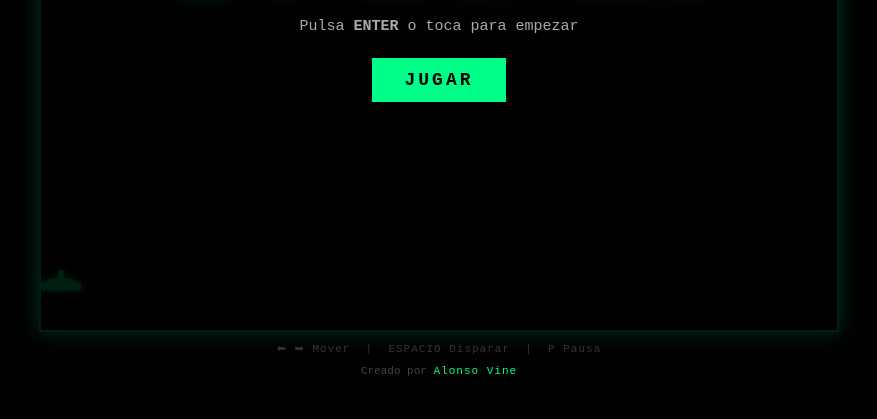
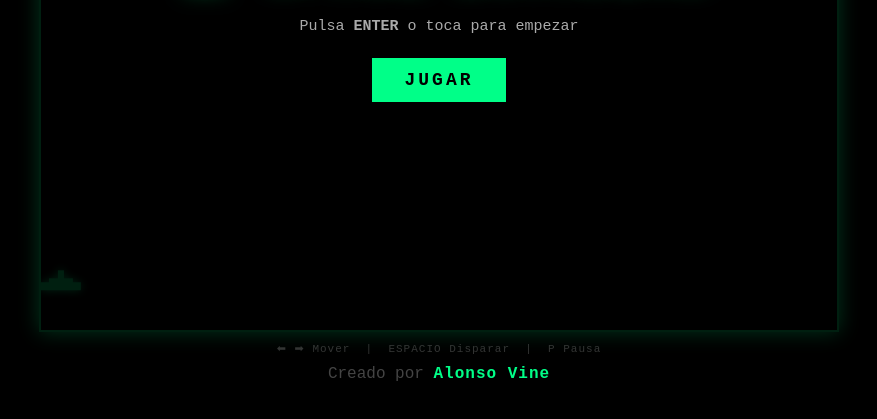
Before and after one commit to AlonsoVine/spaceInvaders, a plain HTML site: page index.html in a window 1280 px wide. Shown: the part 305-724 px from the top of the page, without its empty margins (201-1078 px from the left). Drawn offline with Linux system fonts and the light colour scheme.

Commit message:
deploy: vidas visuales en header, tamaño de portfolio, botones táctiles más grandes y con animaciones

```diff
--- a/css/style.css
+++ b/css/style.css
@@ -150,7 +150,7 @@ body {
 /* ---- Enlace portfolio ---- */
 #portfolio-link {
   margin-top: 10px;
-  font-size: 11px;
+  font-size: clamp(14px, 3.5vw, 16px);
   color: #444;
   text-align: center;
 }
@@ -158,5 +158,6 @@ body {
   color: #00ff88;
   text-decoration: none;
   letter-spacing: 1px;
+  font-weight: bold;
 }
 #portfolio-link a:hover { color: #fff; }
```
